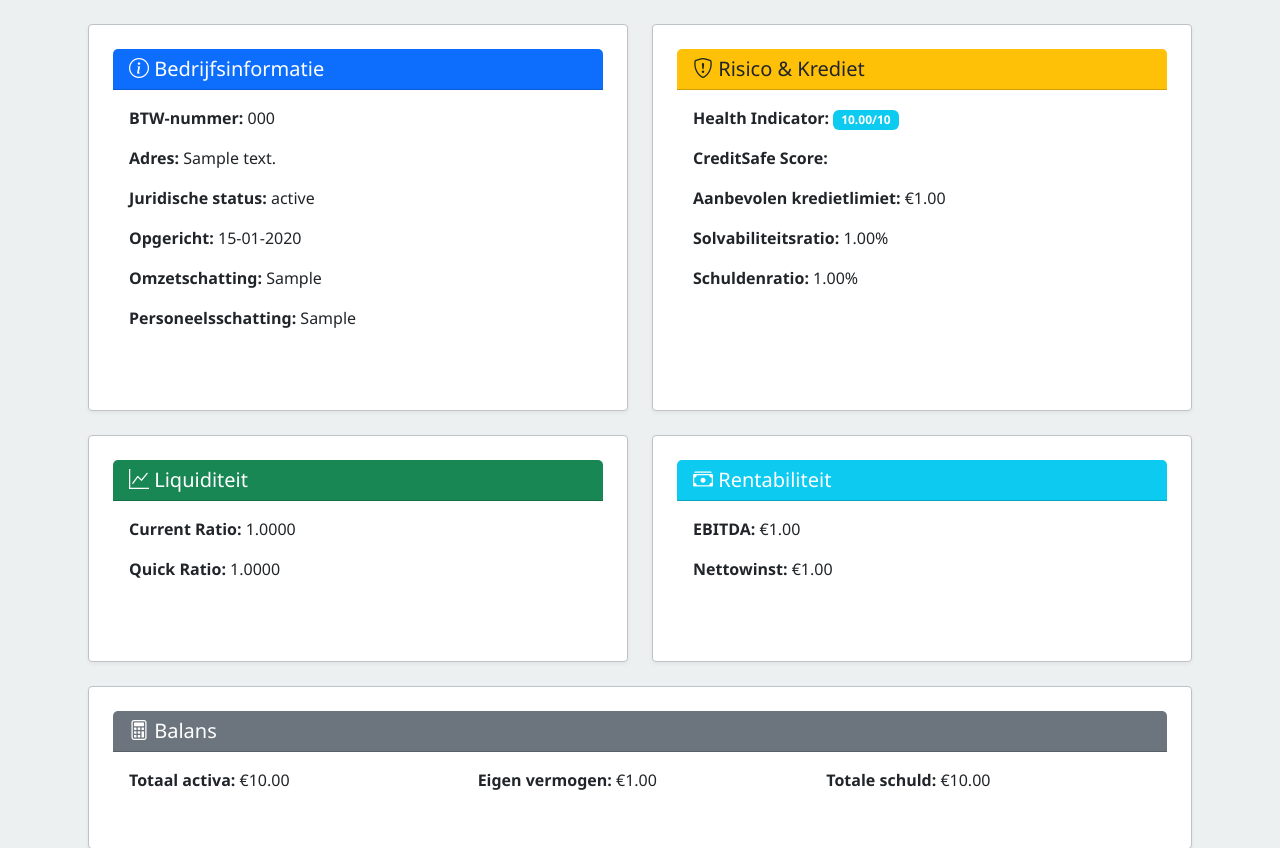
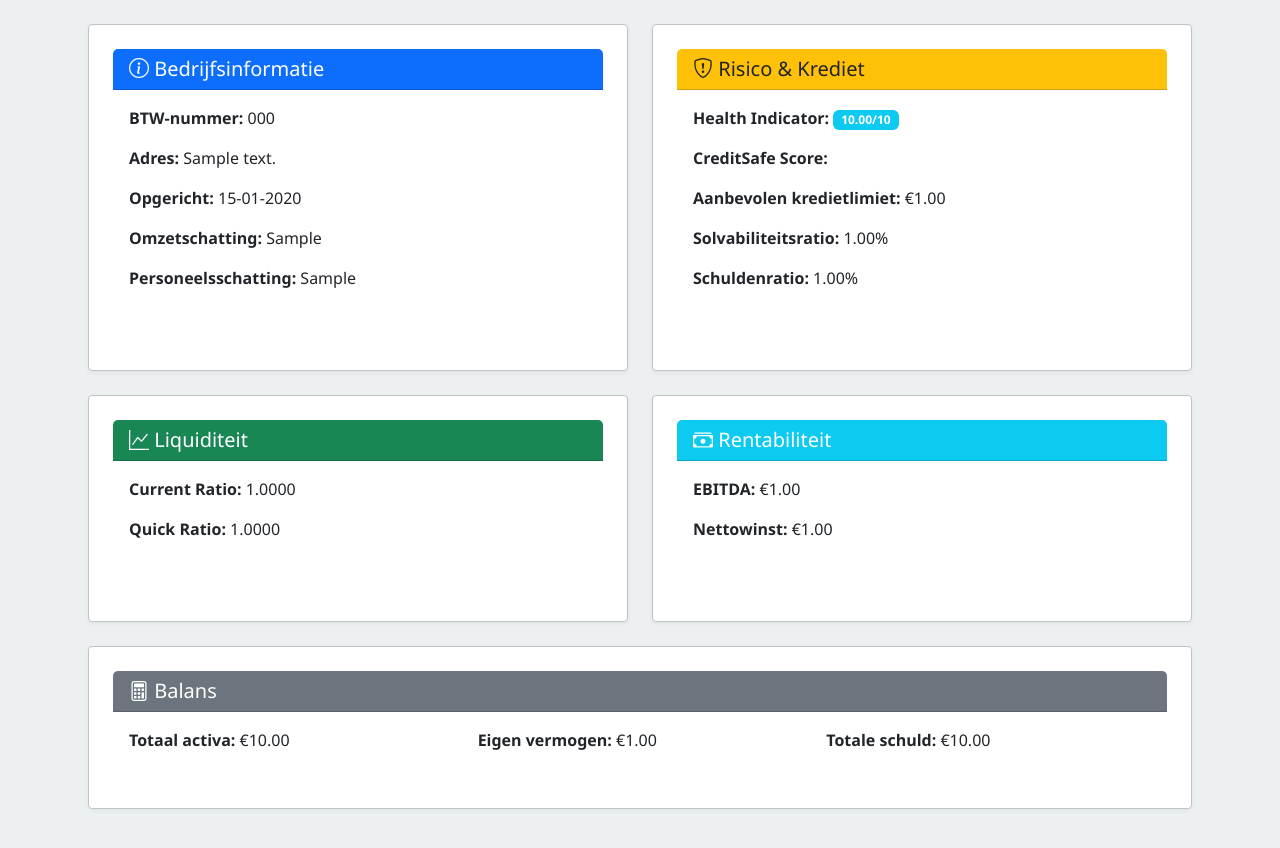
Before and after one commit to A-D-DBS-application/web-application-2025-group-9, a Flask app: page /company/1 in a window 1280 px wide. Shown: the part 268-1116 px from the top of the page. Run offline with Flask 3, Linux system fonts and the light colour scheme; tables that the repository leaves empty hold one stand-in row (values such as "Sample post").

Commit message:
Update company.html

```diff
--- a/app/templates/company.html
+++ b/app/templates/company.html
@@ -36,9 +36,6 @@
                     {% endif %}
                     {% if company.company_address %}
                         <p><strong>Adres:</strong> {{ company.company_address }}</p>
-                    {% endif %}
-                    {% if company.legal_status %}
-                        <p><strong>Juridische status:</strong> {{ company.legal_status }}</p>
                     {% endif %}
                     {% if company.established_since %}
                         <p><strong>Opgericht:</strong> {{ company.established_since.strftime('%d-%m-%Y') }}</p>
```
